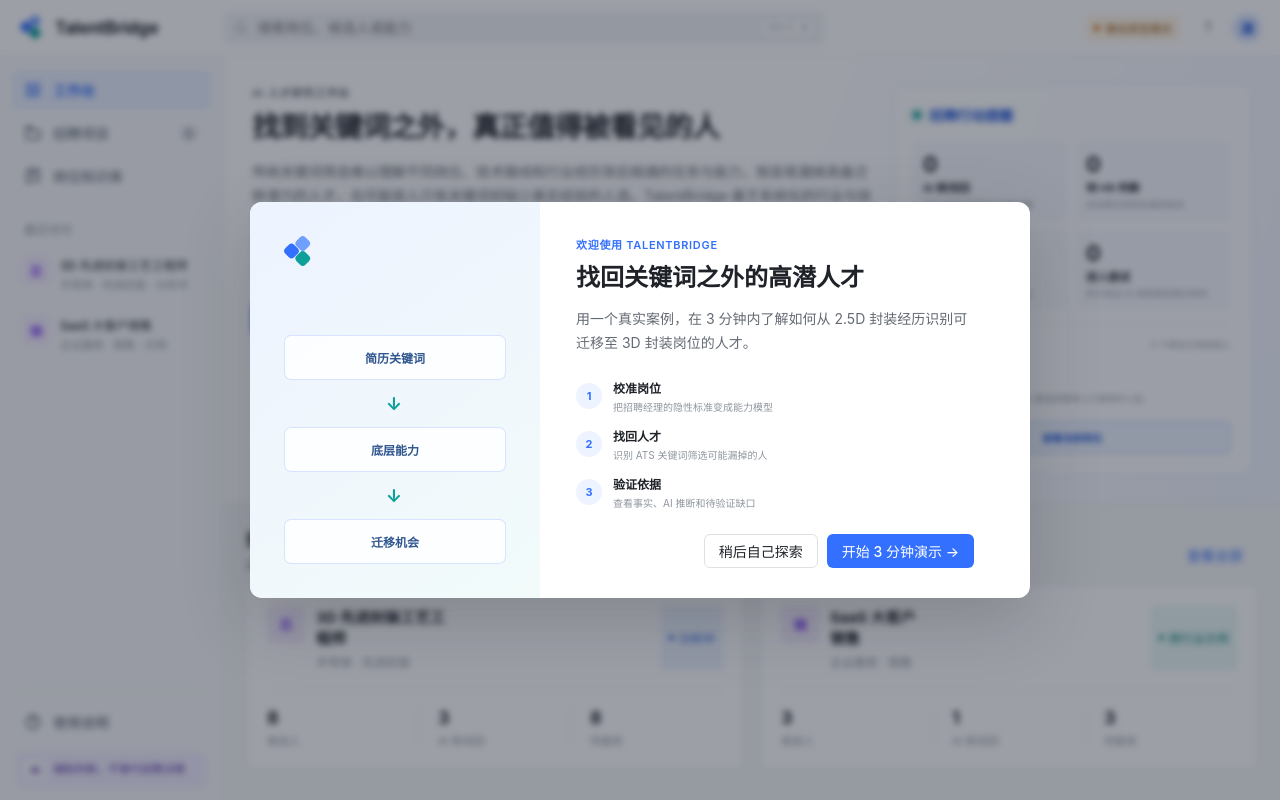
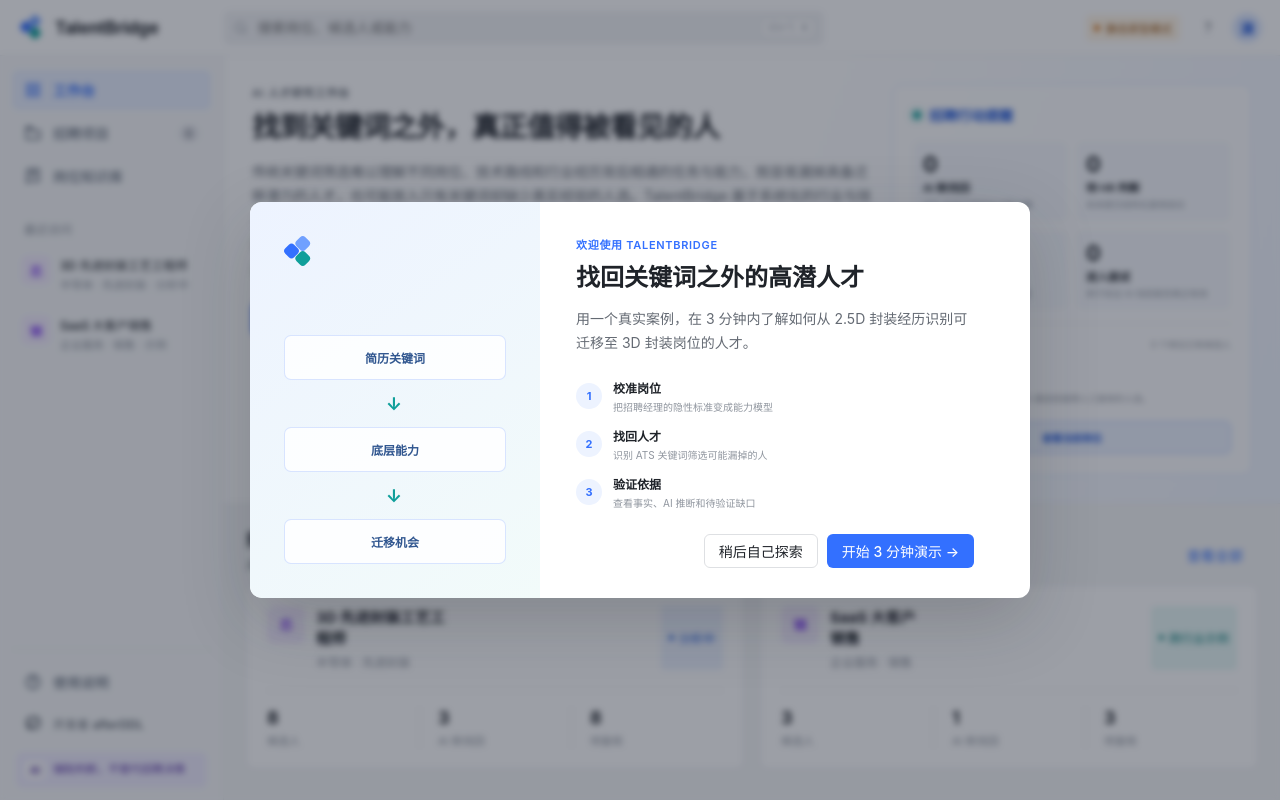
Before and after one commit to afterDDL/talentbridge, a website: page index.html in a window 1280 px wide. Drawn offline with Linux system fonts and the light colour scheme; no server answers.

Commit message:
Add developer GitHub attribution

```diff
--- a/index.html
+++ b/index.html
@@ -89,6 +89,10 @@
             <svg viewBox="0 0 24 24"><circle cx="12" cy="12" r="9" /><path d="M9.7 9a2.4 2.4 0 1 1 3.5 2.1c-.8.4-1.2.9-1.2 1.9m0 3h.01" /></svg>
             使用说明
           </button>
+          <a class="developer-link" href="https://github.com/afterDDL" target="_blank" rel="noopener noreferrer" aria-label="访问开发者 afterDDL 的 GitHub 主页">
+            <svg viewBox="0 0 24 24" aria-hidden="true"><path d="M12 2.8a9.2 9.2 0 0 0-2.9 17.9c.5.1.7-.2.7-.5v-1.8c-2.8.6-3.4-1.2-3.4-1.2-.5-1.2-1.1-1.5-1.1-1.5-.9-.6.1-.6.1-.6 1 0 1.6 1.1 1.6 1.1.9 1.6 2.4 1.1 3 .8.1-.7.4-1.1.7-1.4-2.3-.3-4.7-1.1-4.7-4.6 0-1 .4-1.9 1-2.5-.1-.3-.4-1.3.1-2.6 0 0 .8-.3 2.6 1a9 9 0 0 1 4.7 0c1.8-1.3 2.6-1 2.6-1 .5 1.3.2 2.3.1 2.6.7.7 1 1.5 1 2.5 0 3.5-2.4 4.3-4.7 4.6.4.3.7 1 .7 1.9v2.9c0 .4.2.6.7.5A9.2 9.2 0 0 0 12 2.8Z" /></svg>
+            <span>开发者 <strong>afterDDL</strong></span>
+          </a>
           <div class="ai-note"><span>AI</span><p>辅助判断，不替代招聘决策</p></div>
         </div>
       </aside>
--- a/styles.css
+++ b/styles.css
@@ -135,6 +135,10 @@ svg { fill: none; stroke: currentColor; stroke-width: 1.8; stroke-linecap: round
 .recent-job strong { max-width: 150px; margin-top: 1px; font-size: 12px; font-weight: 500; }
 .recent-job small { margin-top: 3px; color: var(--text-3); font-size: 11px; }
 .sidebar-footer { margin-top: auto; padding-top: 12px; border-top: 1px solid var(--line-soft); }
+.developer-link { display: flex; align-items: center; gap: 11px; min-height: 38px; margin-top: 2px; padding: 0 12px; border-radius: 6px; color: var(--text-2); font-size: 12px; text-decoration: none; }
+.developer-link:hover { background: #eef0f3; color: var(--blue); }
+.developer-link svg { width: 18px; height: 18px; }
+.developer-link strong { font-weight: 600; }
 .ai-note { display: flex; align-items: center; gap: 8px; margin: 10px 4px 0; padding: 9px; border-radius: 7px; background: #f0edff; color: #5b35a8; }
 .ai-note span { padding: 3px 5px; border-radius: 4px; background: white; font-size: 10px; font-weight: 700; }
 .ai-note p { margin: 0; font-size: 11px; line-height: 1.4; }
```
